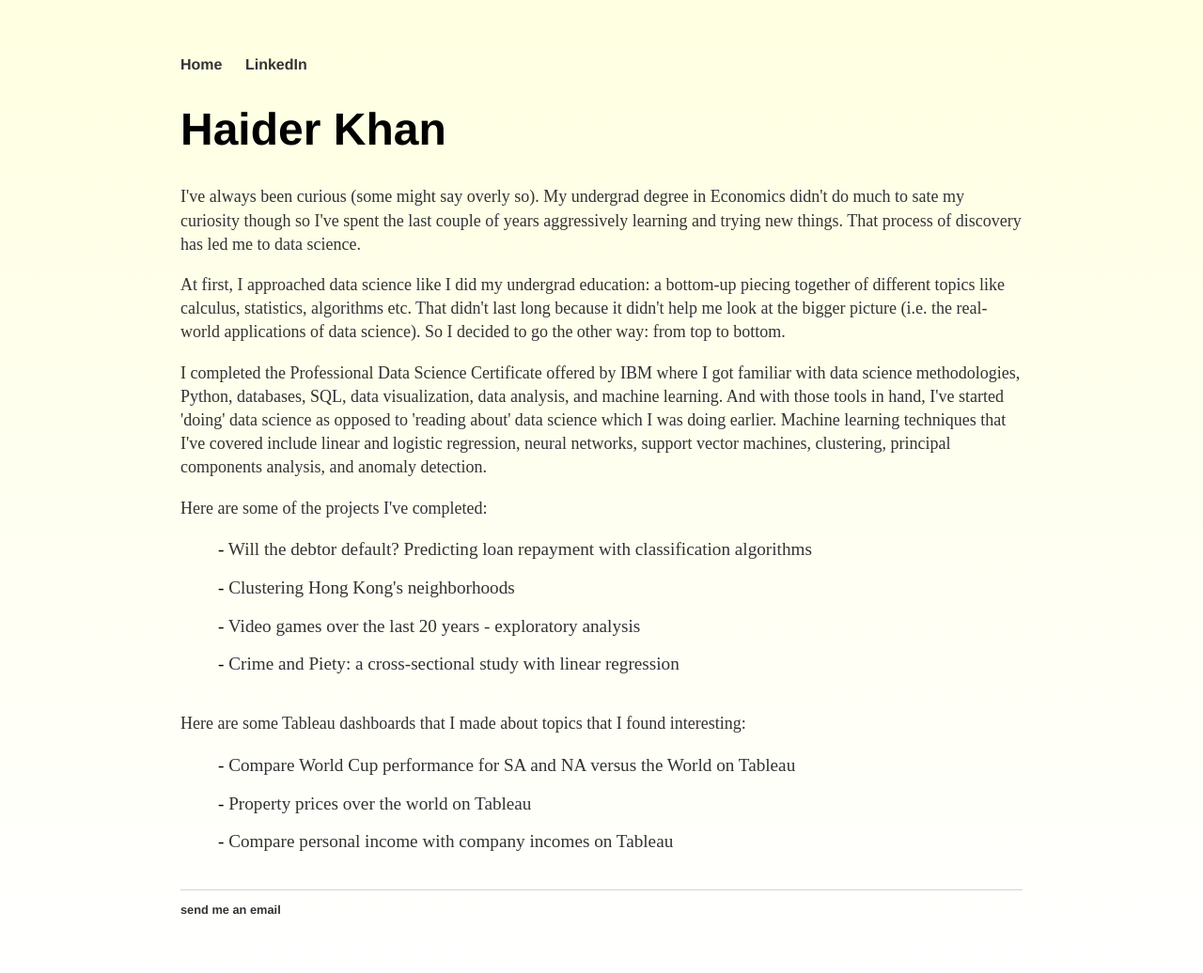
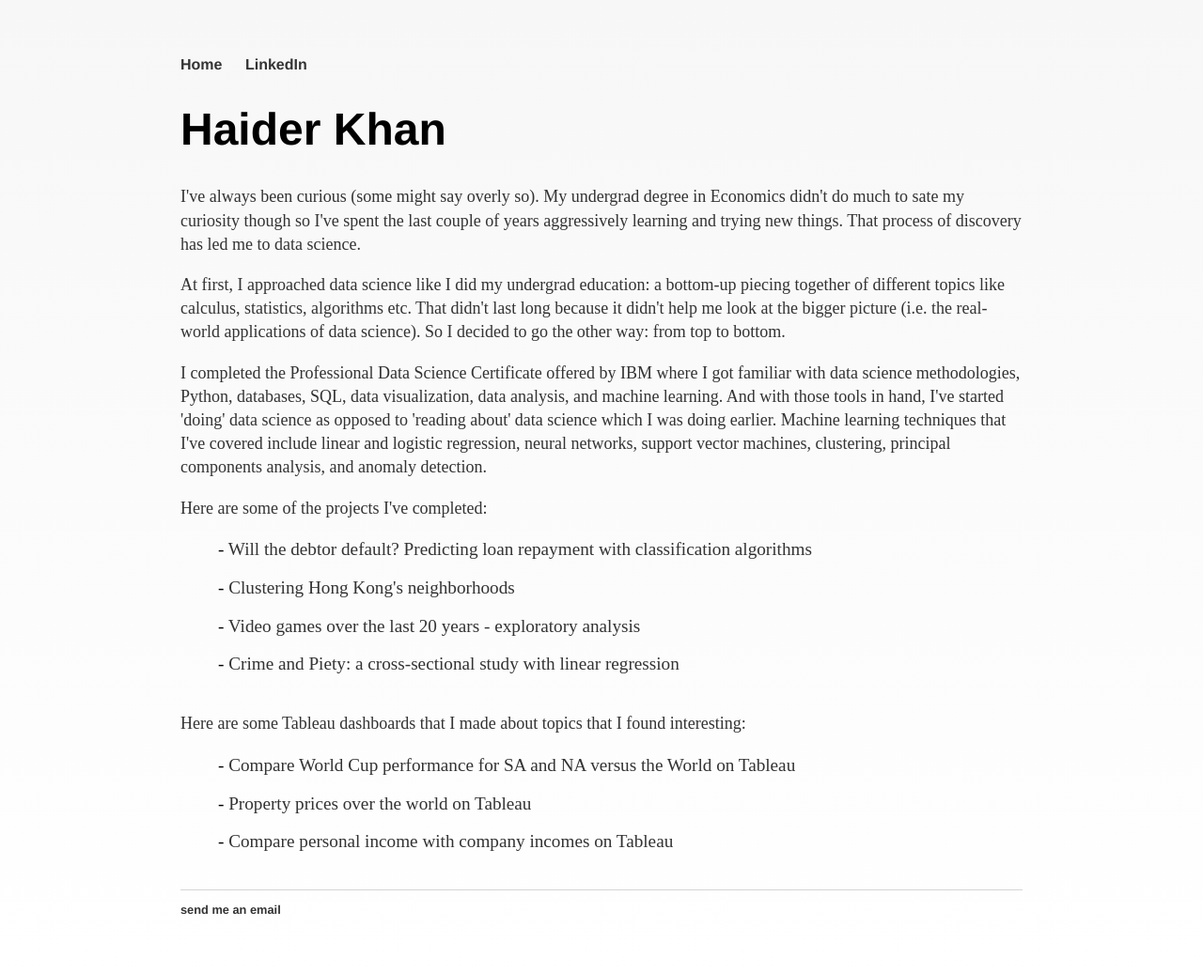
Before and after one commit to h2kh/h2kh.github.io, a Jekyll site: the page built from index.html, in a window 1280 px wide. Shown: the whole page at 94% size. Built offline with Jekyll 4.4.1, drawn with Linux system fonts in a browser that asks for light colours.

Commit message:
Update main.css

```diff
--- a/css/main.css
+++ b/css/main.css
@@ -1,11 +1,11 @@
 body {
     margin: 60px auto;
     width: 70%;
-    background: -webkit-linear-gradient(rgb(255, 255, 225), #ffffff);
-    background: -o-linear-gradient(rgb(255, 255, 225), #ffffff);
-    background: -moz-linear-gradient(rgb(255, 255, 225), #ffffff);
-    background: linear-gradient(rgb(255, 255, 225), #ffffff);
-    background-color: rgb(255, 255, 255);
+    background: -webkit-linear-gradient(rgb(247, 247, 247), #ffffff);
+    background: -o-linear-gradient(rgb(247, 247, 247), #ffffff);
+    background: -moz-linear-gradient(rgb(247, 247, 247), #ffffff);
+    background: linear-gradient(rgb(247, 247, 247), #ffffff);
+    background-color: rgb(247, 247, 247);
 
 }
 nav ul, footer ul {
```
